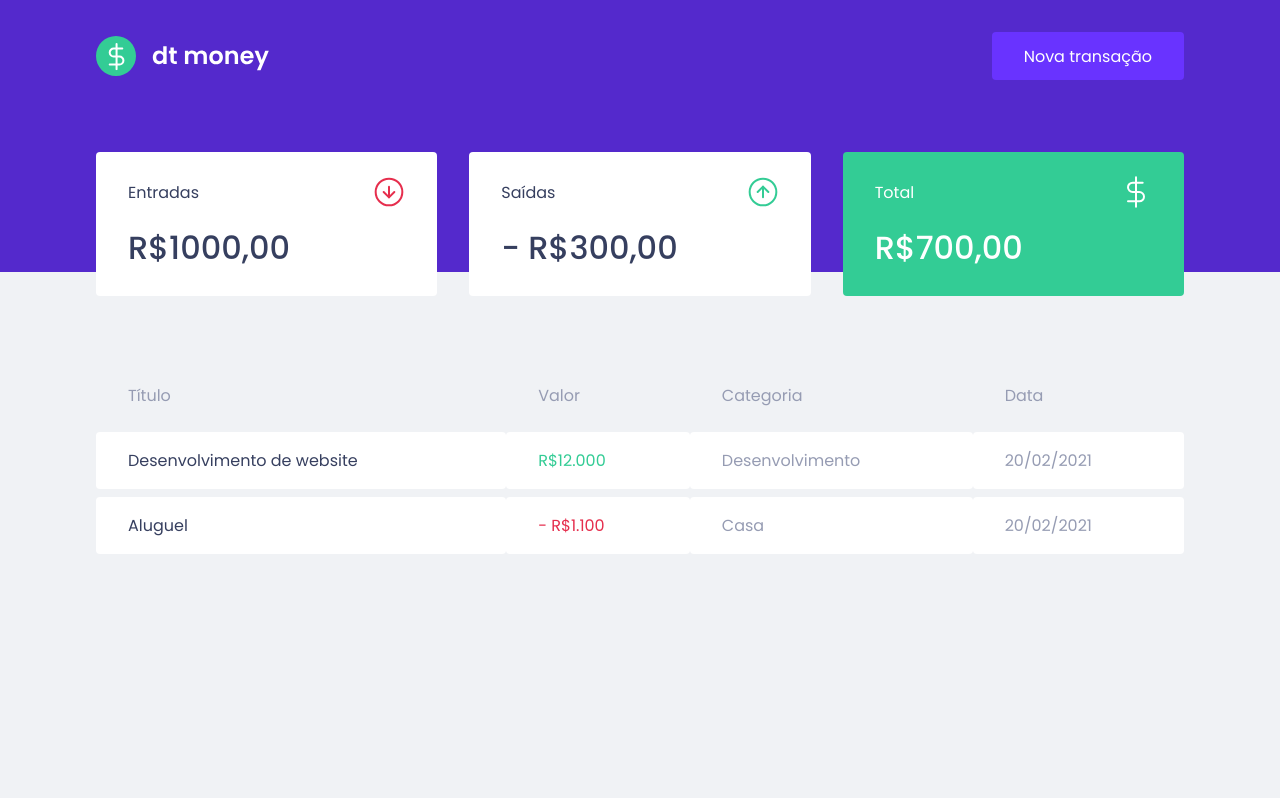
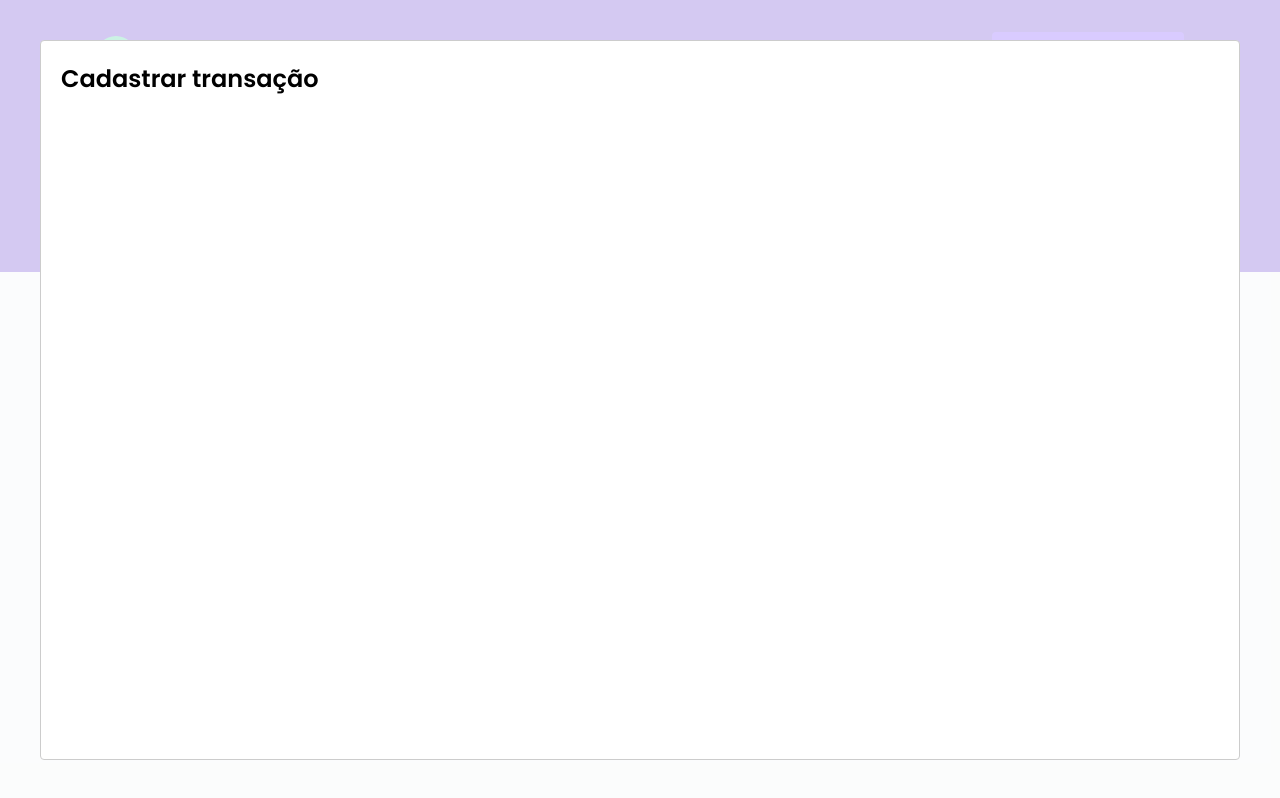
Before and after one commit to Igor-Mont/dt-money, a React (Create React App) app: page / in a window 1280 px wide. Both pictures are taken after a click on the button "Nova transação". Built offline with nearby package versions, Linux system fonts and the light colour scheme; no server answers; what miragejs would draw is missing.

Commit message:
function modal

```diff
--- a/package.json
+++ b/package.json
@@ -7,6 +7,7 @@
     "miragejs": "^0.1.43",
     "react": "^17.0.2",
     "react-dom": "^17.0.2",
+    "react-modal": "^3.14.4",
     "react-scripts": "5.0.0",
     "styled-components": "^5.3.3",
     "web-vitals": "^2.1.0"
@@ -19,6 +20,7 @@
     "@types/node": "^16.7.13",
     "@types/react": "^17.0.20",
     "@types/react-dom": "^17.0.9",
+    "@types/react-modal": "^3.13.1",
     "@types/styled-components": "^5.1.20",
     "typescript": "^4.4.2"
   },
--- a/src/App.tsx
+++ b/src/App.tsx
@@ -1,7 +1,11 @@
 import { Dashboard } from "./components/Dashboard";
 import { Header } from "./components/Header";
+import Modal from "react-modal";
 import { createServer } from "miragejs";
 import { GlobalStyle } from "./styles/global";
+import { useState } from "react";
+
+Modal.setAppElement("#root");
 
 createServer({
   routes() {
@@ -23,11 +27,26 @@
 })
 
 export function App() {
+  const [isNewTransactionModalOpen, setIsNewTransactionModalOpen] = useState(false);
+
+  function handleOpenNewTranscationModal() {
+    setIsNewTransactionModalOpen(true)
+  }
+  function handleCloseNewTranscationModal() {
+    setIsNewTransactionModalOpen(false)
+  }
+
   return (
     <>
-      <Header />
+      <Header onOpenNewTransactionModal={handleOpenNewTranscationModal} />
       <Dashboard />
       <GlobalStyle />
+      <Modal
+        isOpen={isNewTransactionModalOpen}
+        onRequestClose={handleCloseNewTranscationModal}
+      >
+        <h2>Cadastrar transação</h2>
+      </Modal>
     </>
   );
 }
--- a/src/components/Header/index.tsx
+++ b/src/components/Header/index.tsx
@@ -1,12 +1,19 @@
 import logoImg from "../../assets/logo.svg"
 import { Container, Content } from "./styles"
 
-export function Header() {
+interface HeaderProps {
+  onOpenNewTransactionModal: () => void;
+}
+
+export function Header({ onOpenNewTransactionModal }: HeaderProps) {
+
   return (
     <Container>
       <Content>
         <img src={logoImg} alt="dt money" />
-        <button type="button">Nova transação</button>
+        <button type="button" onClick={onOpenNewTransactionModal}>
+          Nova transação
+        </button>
       </Content>
     </Container>
   );
```
Also changed, not shown: 1 other file (tests, documents, lock files or other folders).
